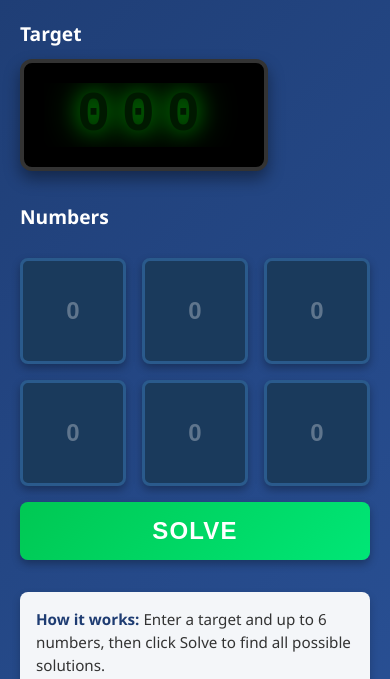
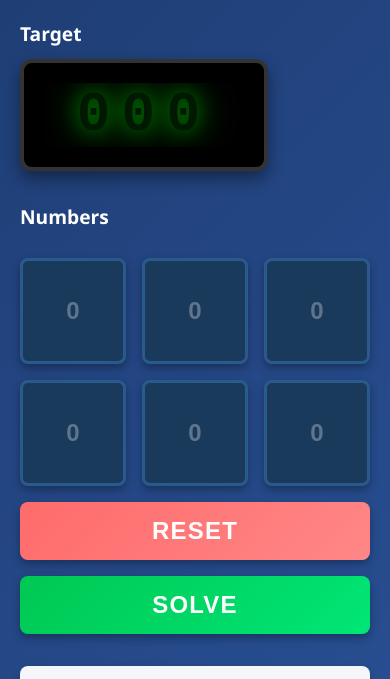
Before and after one commit to johnsyweb/countdown, a website built with Vite: page website/index.html in a window 390 px wide. Shown: the part 137-816 px from the top of the page. Built offline with nearby package versions, Linux system fonts and the light colour scheme.

Commit message:
feat: add reset button to clear inputs
- Added red/coral coloured reset button next to solve button
- Clears target and all number inputs when clicked
- Clears solution display
- Sets focus to target input after reset
- Fully keyboard accessible with focus styles
- Responsive layout: buttons stack vertically on mobile
- Distinct colour scheme to differentiate from solve button

```diff
--- a/website/app.ts
+++ b/website/app.ts
@@ -6,6 +6,7 @@ document.addEventListener('DOMContentLoaded', () => {
   const numberCards =
     document.querySelectorAll<HTMLInputElement>('.number-card');
   const solveBtn = document.getElementById('solve-btn') as HTMLButtonElement;
+  const resetBtn = document.getElementById('reset-btn') as HTMLButtonElement;
   const solutionsDiv = document.getElementById('solutions') as HTMLDivElement;
 
   const urlParams = new URLSearchParams(window.location.search);
@@ -113,6 +114,16 @@ document.addEventListener('DOMContentLoaded', () => {
       solveBtn.disabled = false;
       solveBtn.textContent = 'Solve';
     }, 100);
+  });
+
+  resetBtn.addEventListener('click', () => {
+    targetInput.value = '';
+    numberCards.forEach((card) => {
+      card.value = '';
+    });
+    solutionsDiv.innerHTML = '';
+    solutionsDiv.classList.remove('show');
+    targetInput.focus();
   });
 
   function showError(message: string): void {
--- a/website/index.html
+++ b/website/index.html
@@ -53,7 +53,10 @@
                 <input type="text" class="number-card" maxlength="3" placeholder="0" pattern="[0-9]*" inputmode="numeric">
                 <input type="text" class="number-card" maxlength="3" placeholder="0" pattern="[0-9]*" inputmode="numeric">
             </div>
-            <button id="solve-btn" class="solve-button">Solve</button>
+            <div class="button-group">
+                <button id="reset-btn" class="reset-button">Reset</button>
+                <button id="solve-btn" class="solve-button">Solve</button>
+            </div>
         </div>
 
         <div id="solutions" class="solutions-section"></div>
--- a/website/style.css
+++ b/website/style.css
@@ -165,6 +165,46 @@ label {
   color: rgba(255, 255, 255, 0.3);
 }
 
+/* Button Group */
+.button-group {
+  display: flex;
+  gap: 1rem;
+  justify-content: flex-end;
+  align-items: center;
+}
+
+/* Reset Button */
+.reset-button {
+  background: linear-gradient(135deg, #ff6b6b 0%, #ff8787 100%);
+  border: none;
+  border-radius: 8px;
+  color: white;
+  font-size: 1.5rem;
+  font-weight: bold;
+  padding: 15px 40px;
+  cursor: pointer;
+  transition: all 0.3s ease;
+  box-shadow: 0 4px 8px rgba(0, 0, 0, 0.3);
+  text-transform: uppercase;
+  letter-spacing: 0.05em;
+}
+
+.reset-button:hover {
+  background: linear-gradient(135deg, #ff8787 0%, #ffa8a8 100%);
+  transform: translateY(-2px);
+  box-shadow: 0 6px 12px rgba(0, 0, 0, 0.4);
+}
+
+.reset-button:active {
+  transform: translateY(0);
+  box-shadow: 0 2px 4px rgba(0, 0, 0, 0.3);
+}
+
+.reset-button:focus {
+  outline: 3px solid #ff6b6b;
+  outline-offset: 2px;
+}
+
 /* Solve Button */
 .solve-button {
   background: linear-gradient(135deg, #00c853 0%, #00e676 100%);
@@ -179,7 +219,6 @@ label {
   box-shadow: 0 4px 8px rgba(0, 0, 0, 0.3);
   text-transform: uppercase;
   letter-spacing: 0.05em;
-  align-self: flex-end;
 }
 
 .solve-button:hover {
@@ -191,6 +230,11 @@ label {
 .solve-button:active {
   transform: translateY(0);
   box-shadow: 0 2px 4px rgba(0, 0, 0, 0.3);
+}
+
+.solve-button:focus {
+  outline: 3px solid #00c853;
+  outline-offset: 2px;
 }
 
 .solve-button:disabled {
@@ -399,6 +443,12 @@ label {
     padding: 15px 5px;
   }
 
+  .button-group {
+    flex-direction: column;
+    width: 100%;
+  }
+
+  .reset-button,
   .solve-button {
     width: 100%;
   }
```
